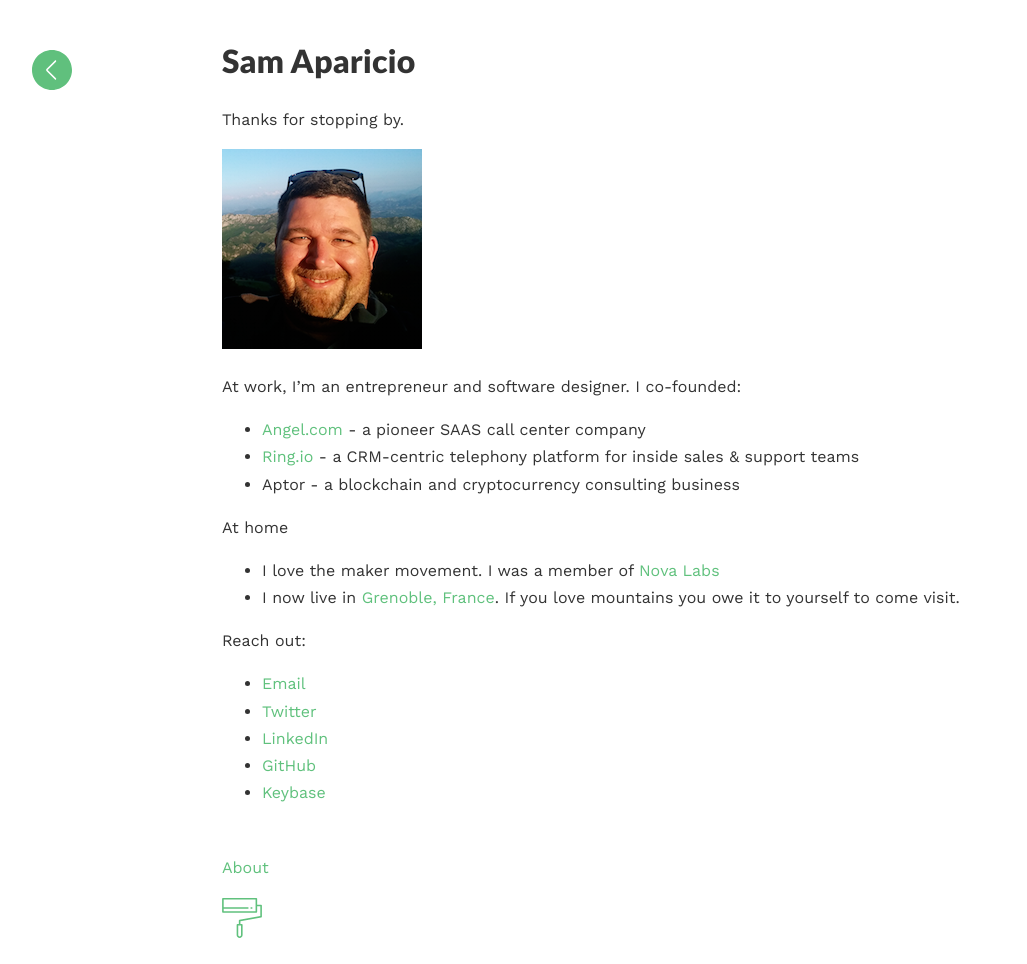
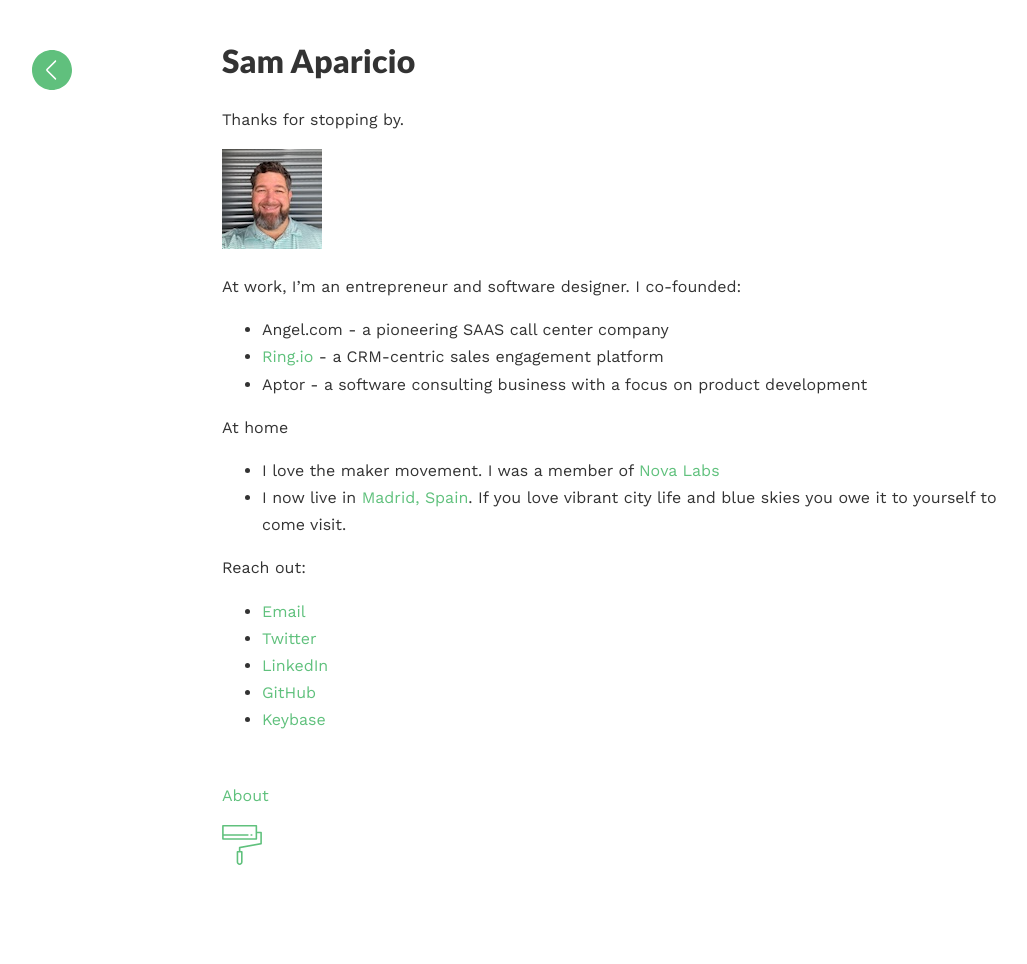
Before and after one commit to samaparicio/samaparicio.github.io, a Jekyll site: the page built from about.md, in a window 1280 px wide. Shown: the whole page, without its empty margins (18-1045 px from the left). Built offline with Jekyll 4.4.1, drawn with Linux system fonts in a browser that asks for light colours; our own code applies the rules of GitHub Pages for plain Markdown files.

Commit message:
Updated mugshot and about page

```diff
--- a/about.md
+++ b/about.md
@@ -11,14 +11,14 @@
 
 At work, I'm an entrepreneur and software designer. I co-founded:
 
-   * [Angel.com](https://angel.com) - a pioneer SAAS call center company
-   * [Ring.io](https://ring.io) - a CRM-centric telephony platform for inside sales & support teams
-   * Aptor - a blockchain and cryptocurrency consulting business
+   * Angel.com - a pioneering SAAS call center company
+   * [Ring.io](https://ring.io) - a CRM-centric sales engagement platform
+   * Aptor - a software consulting business with a focus on product development
 
 At home
 
   * I love the maker movement. I was a member of [Nova Labs](https://nova-labs.org)
-  * I now live in [Grenoble, France](https://www.grenoble-tourisme.com/en/). If you love mountains you owe it to yourself to come visit.
+  * I now live in [Madrid, Spain](https://www.esmadrid.com/en). If you love vibrant city life and blue skies you owe it to yourself to come visit.
 
 Reach out:
 
```
Also changed, not shown: assets/sam-aparicio-mugshot.png, 1 other file.
